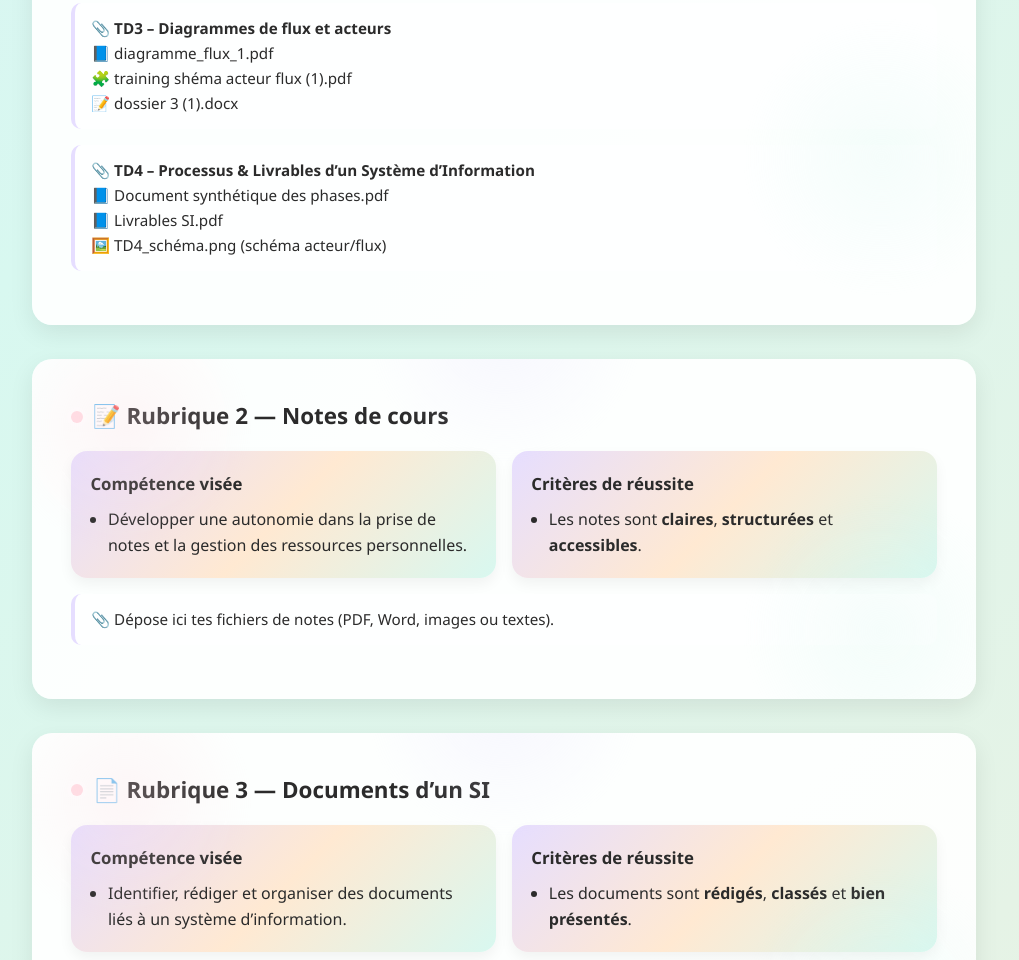
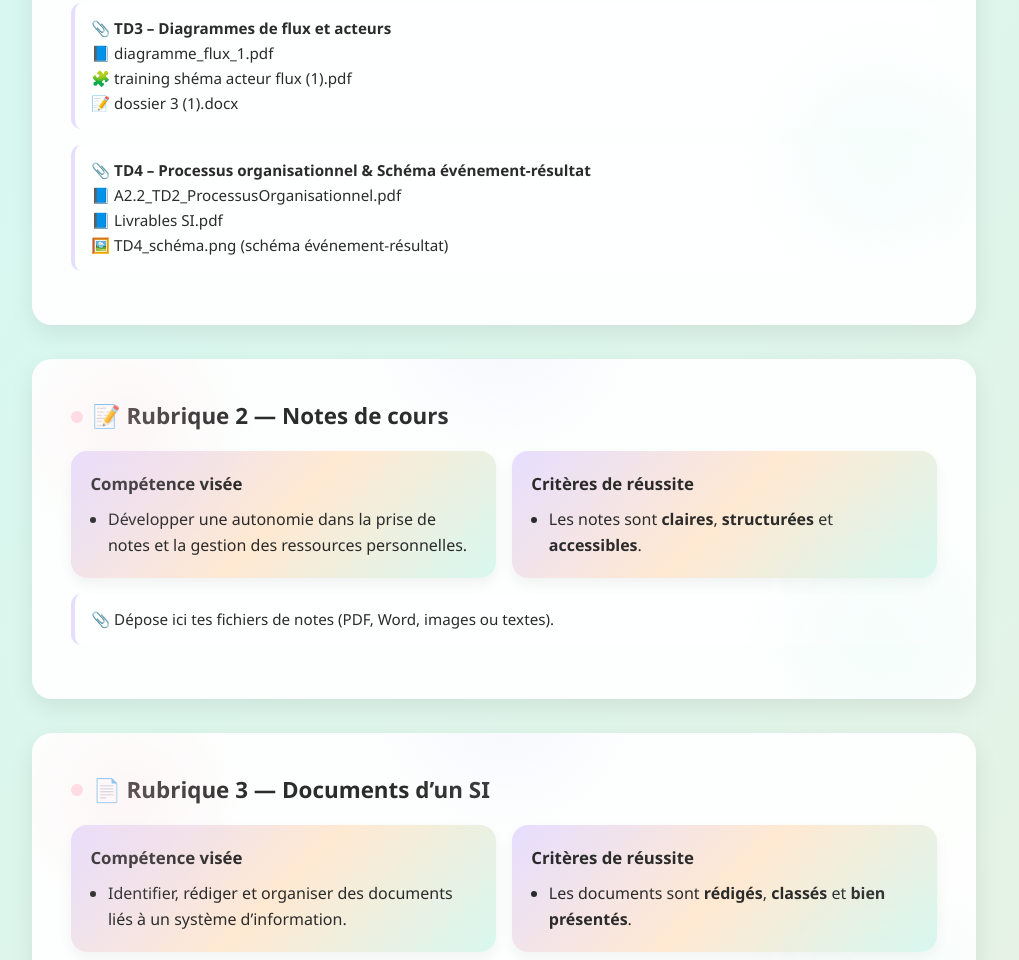
Before and after one commit to Akida43/portefolio, a plain HTML site: page index.html in a window 1280 px wide. Shown: the part 852-1812 px from the top of the page, without its empty margins (136-1155 px from the left). Drawn offline with Linux system fonts and the light colour scheme.

Commit message:
Update index.html

```diff
--- a/index.html
+++ b/index.html
@@ -119,11 +119,11 @@
   🧩 <a href="training shéma acteur flux (1).pdf" target="_blank">training shéma acteur flux (1).pdf</a><br>
   📝 <a href="dossier 3 (1).docx" target="_blank">dossier 3 (1).docx</a>
 </p>
-    <p class="note">
-  📎 <strong>TD4 – Processus & Livrables d’un Système d’Information</strong><br>
+  <p class="note">
+  📎 <strong>TD4 – Processus organisationnel & Schéma événement-résultat</strong><br>
 
-  📘 <a href="Document synthétique des phases.pdf" target="_blank">
-    Document synthétique des phases.pdf
+  📘 <a href="A2.2_TD2_ProcessusOrganisationnel.pdf" target="_blank">
+    A2.2_TD2_ProcessusOrganisationnel.pdf
   </a><br>
 
   📘 <a href="Livrables SI.pdf" target="_blank">
@@ -131,9 +131,10 @@
   </a><br>
 
   🖼️ <a href="TD4_schéma.png" target="_blank">
-    TD4_schéma.png (schéma acteur/flux)
+    TD4_schéma.png (schéma événement-résultat)
   </a>
 </p>
+
 
 
 
```
